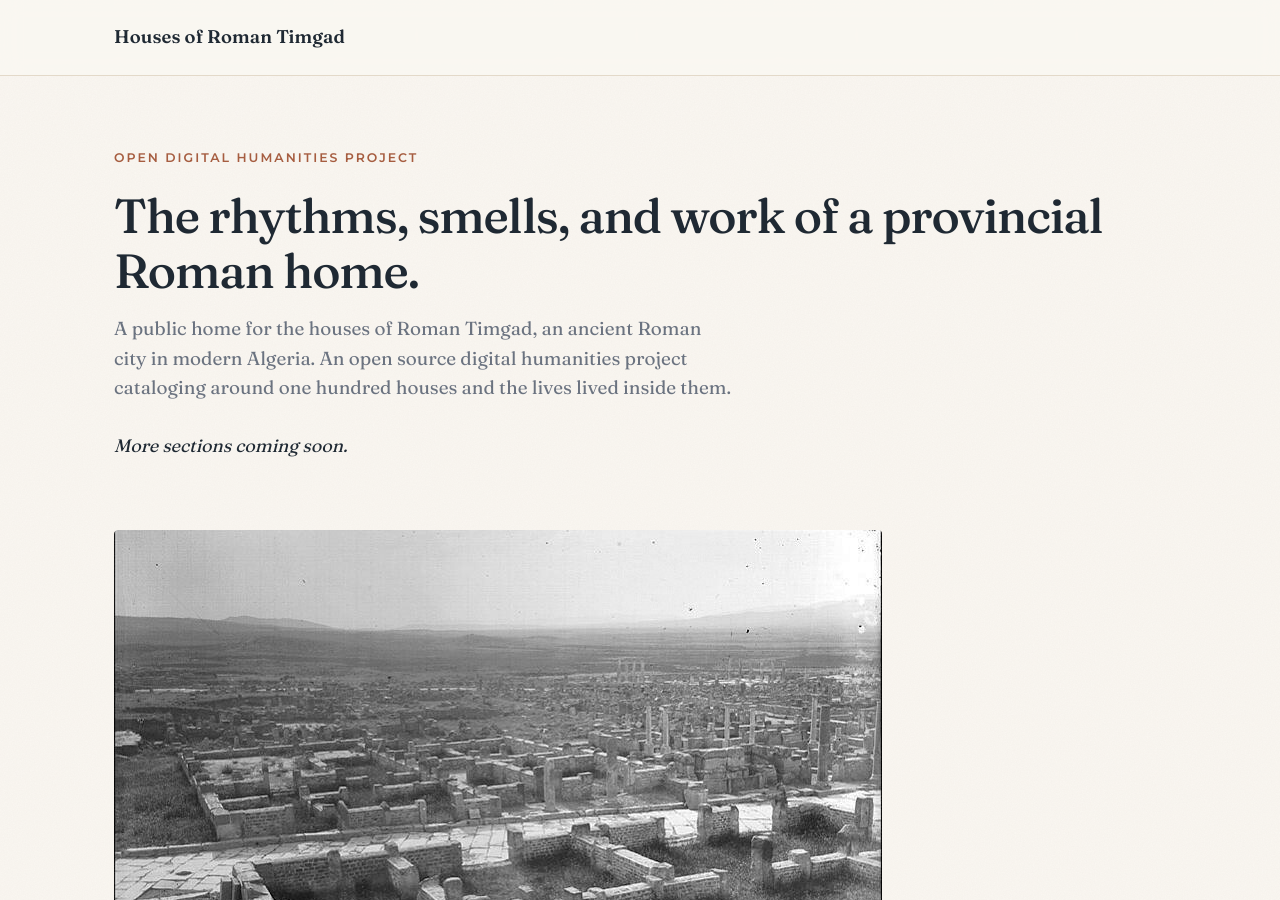
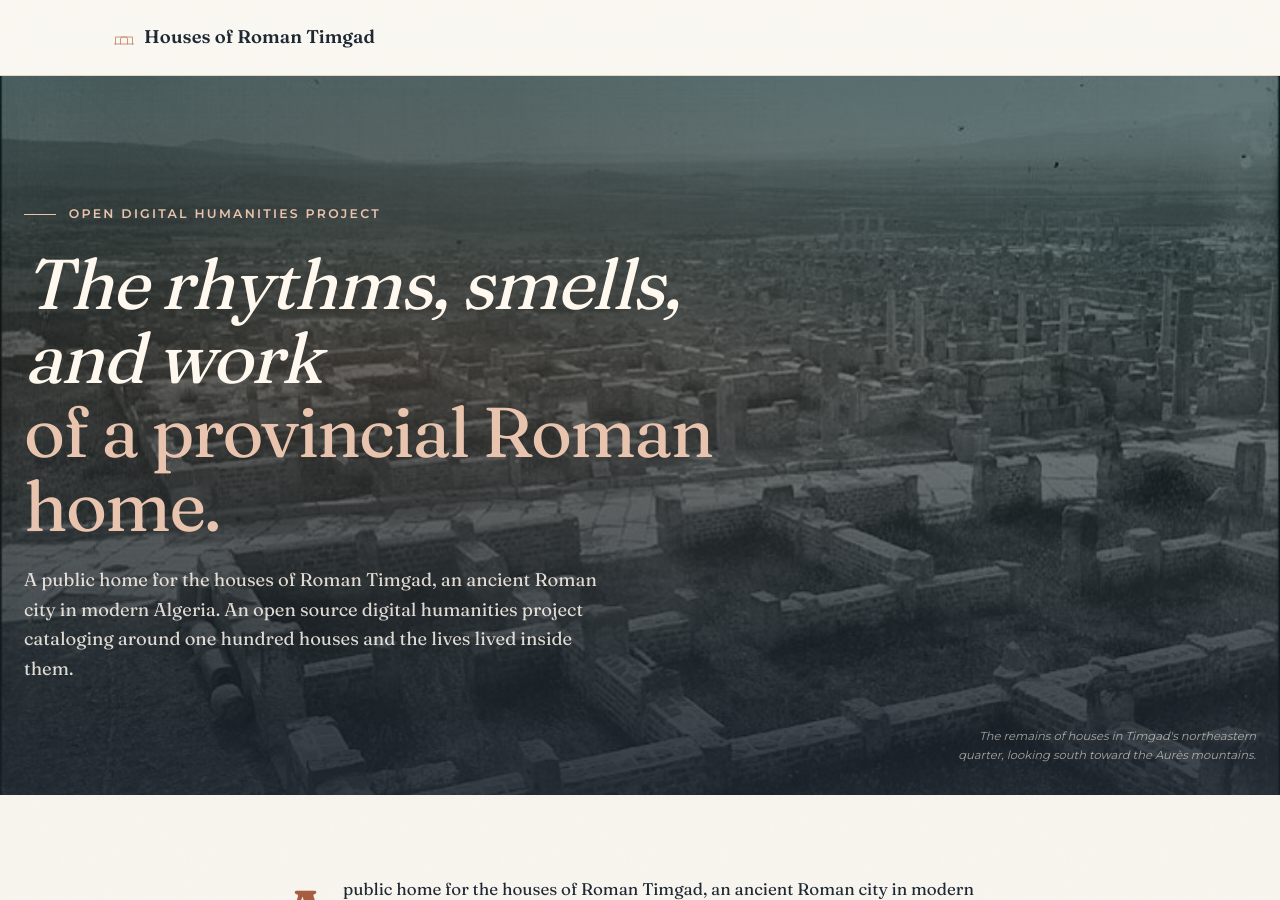
Before and after one commit to kimedher/timgadhouses, a Jekyll site: the page built from index.md, in a window 1280 px wide and 900 px high. Built offline with Jekyll 4.4.1, drawn with Linux system fonts in a browser that asks for light colours.

Commit message:
Layout updates for new hero, drop caps, and arch motif

```diff
--- /dev/null
+++ b/_includes/arch-ornament.html
@@ -0,0 +1,18 @@
+{% comment %}
+  Arch-of-Trajan motif used as a section divider.
+  Styled via .ornament in main.scss; SVG strokes inherit currentColor.
+{% endcomment %}
+<div class="ornament" aria-hidden="true">
+  <span class="ornament-rule"></span>
+  <svg viewBox="0 0 120 48" xmlns="http://www.w3.org/2000/svg" fill="none" stroke="currentColor" stroke-width="1" stroke-linecap="round">
+    <path d="M4 46 L4 18 L116 18 L116 46" />
+    <path d="M16 46 L16 22 Q16 18 20 18 L32 18 Q36 18 36 22 L36 46" />
+    <path d="M50 46 L50 14 Q50 8 56 8 L64 8 Q70 8 70 14 L70 46" />
+    <path d="M84 46 L84 22 Q84 18 88 18 L100 18 Q104 18 104 22 L104 46" />
+    <line x1="2" y1="46" x2="118" y2="46" />
+    <line x1="0" y1="18" x2="4" y2="18" />
+    <line x1="116" y1="18" x2="120" y2="18" />
+    <circle cx="60" cy="2.4" r="0.9" fill="currentColor" stroke="none" />
+  </svg>
+  <span class="ornament-rule"></span>
+</div>
--- a/_layouts/default.html
+++ b/_layouts/default.html
@@ -16,7 +16,13 @@
 
     <header class="site-header">
       <div class="container-wide">
-        <a href="{{ '/' | relative_url }}" class="site-title">Houses of Roman Timgad</a>
+        <a href="{{ '/' | relative_url }}" class="site-title">
+          <svg width="20" height="14" viewBox="0 0 40 28" fill="none" stroke="currentColor" stroke-width="1.6" stroke-linecap="round" aria-hidden="true" style="vertical-align: -2px; margin-right: 0.55em; color: var(--terracotta);">
+            <path d="M3 26 L3 12 L37 12 L37 26"/>
+            <path d="M13 26 L13 16 Q13 12 17 12 L23 12 Q27 12 27 16 L27 26"/>
+            <line x1="1" y1="26" x2="39" y2="26"/>
+          </svg>Houses of Roman Timgad
+        </a>
         <nav class="site-nav">
           {% comment %} Pages temporarily hidden during review. Restore by removing these comment tags.
           <a href="{{ '/about/' | relative_url }}"{% if page.url contains '/about' %} class="active"{% endif %}>About</a>
@@ -35,6 +41,7 @@
 
     <footer class="site-footer">
       <div class="container-wide">
+        {% include arch-ornament.html %}
         <div class="footer-row">
           <div>
             <div class="footer-tagline">Where work, home, and identity shared a roof.</div>
--- a/_layouts/home.html
+++ b/_layouts/home.html
@@ -2,35 +2,35 @@
 layout: default
 ---
 
-<section class="hero">
-  <div class="container-wide">
-    <div style="display: grid; grid-template-columns: 1fr; gap: 3rem; align-items: center;">
-      <div>
+<section class="hero-bleed">
+  <img class="hero-bleed-image"
+       src="{{ '/assets/images/timgad-aerial-bw.jpg' | relative_url }}"
+       alt="Stone walls of houses at Timgad rising out of the plain, with mountains beyond.">
+  <div class="hero-bleed-overlay"></div>
+  <div class="container-bleed">
+    <div class="hero-bleed-content fade-in">
       <p class="hero-eyebrow">Open digital humanities project</p>
-        <h1>The rhythms, smells, and work of a provincial Roman home.</h1>
+      <h1>The rhythms, smells, and work <br><span class="accent">of a provincial Roman home.</span></h1>
       <p class="hero-lede">{{ site.description }}</p>
       {% comment %} Hero CTAs temporarily hidden during review.
       <p style="margin-top: 1.8rem;">
-          <a href="/why-timgad/" style="display: inline-block; background: var(--teal); color: white; padding: 0.7rem 1.4rem; border-radius: var(--radius); border: none; font-weight: 600; font-size: 0.92rem;">Start with Timgad &rarr;</a>
+        <a href="/why-timgad/" style="display: inline-block; background: var(--terracotta); color: white; padding: 0.7rem 1.4rem; border-radius: var(--radius); border: none; font-weight: 600; font-size: 0.92rem;">Start with Timgad &rarr;</a>
         &nbsp;&nbsp;
-          <a href="/grid/" style="font-weight: 600;">View the interactive grid</a>
+        <a href="/grid/" style="font-weight: 600; color: var(--terracotta-soft);">View the interactive grid</a>
       </p>
       {% endcomment %}
-        <p style="margin-top: 1.8rem; color: var(--muted); font-style: italic;">More sections coming soon.</p>
     </div>
-      <figure class="hero-image" style="margin: 0;">
-        <img src="/assets/images/timgad-aerial-bw.jpg" alt="Stone walls of houses at Timgad rising out of the plain, with mountains beyond.">
-        <figcaption>The remains of houses in Timgad's northeastern quarter, looking south toward the Aurès mountains.</figcaption>
-      </figure>
   </div>
+  <p class="hero-bleed-caption">The remains of houses in Timgad's northeastern quarter, looking south toward the Aurès mountains.</p>
+</section>
+
+<section class="container fade-in" style="padding: 5rem 0 2rem;">
+  <div class="page-content">
+    {{ content }}
   </div>
 </section>
 
-<section style="padding: 4rem 0 1rem;">
-  <div class="container">
-    {{ content }}
-  </div>
-</section>
+{% include arch-ornament.html %}
 
 {% comment %} Feature cards and latest posts temporarily hidden during review.
 <section style="padding: 1rem 0 4rem;">
--- a/_layouts/page.html
+++ b/_layouts/page.html
@@ -4,13 +4,13 @@ layout: default
 
 <article class="page">
   <div class="container">
-    <header class="page-header">
+    <header class="page-header fade-in">
       <h1>{{ page.title }}</h1>
-      {% if page.subtitle %}<p class="meta">{{ page.subtitle }}</p>{% endif %}
+      {% if page.subtitle %}<p class="subtitle">{{ page.subtitle }}</p>{% endif %}
       {% if page.last_updated %}<p class="meta">Last updated {{ page.last_updated | date: "%B %-d, %Y" }}</p>{% endif %}
     </header>
 
-    <div class="page-content">
+    <div class="page-content fade-in">
       {{ content }}
     </div>
 
--- a/_layouts/post.html
+++ b/_layouts/post.html
@@ -4,7 +4,7 @@ layout: default
 
 <article class="post">
   <div class="container">
-    <header class="page-header">
+    <header class="page-header fade-in">
       <h1>{{ page.title }}</h1>
       <p class="meta">
         {{ page.date | date: "%B %-d, %Y" }}
@@ -13,7 +13,7 @@ layout: default
       </p>
     </header>
 
-    <div class="post-content">
+    <div class="post-content fade-in">
       {{ content }}
     </div>
 
```
Also changed, not shown: other parts of _layouts/default.html (+23 -0 lines). Lines whose indentation alone changed are shown as unchanged.
